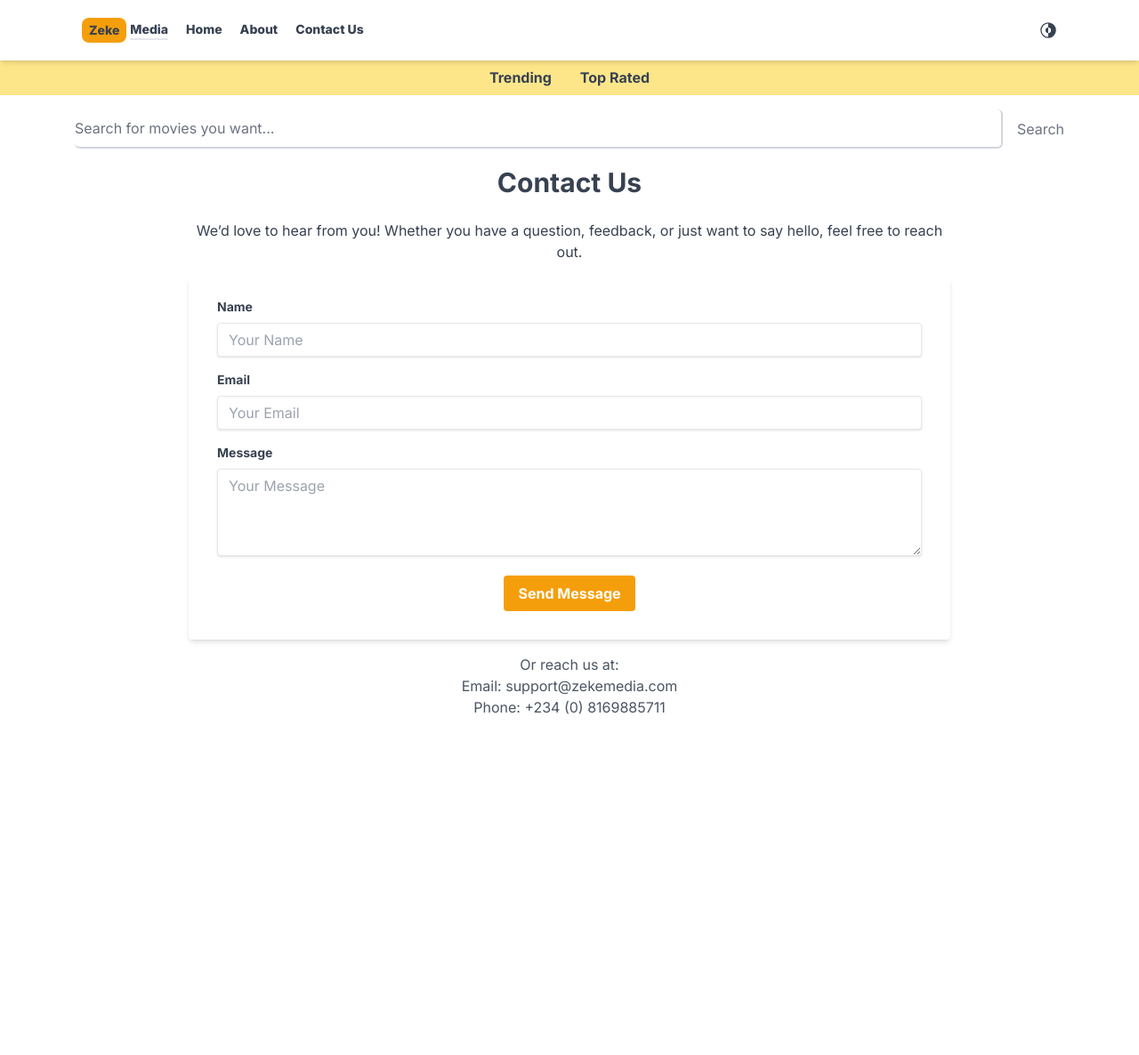
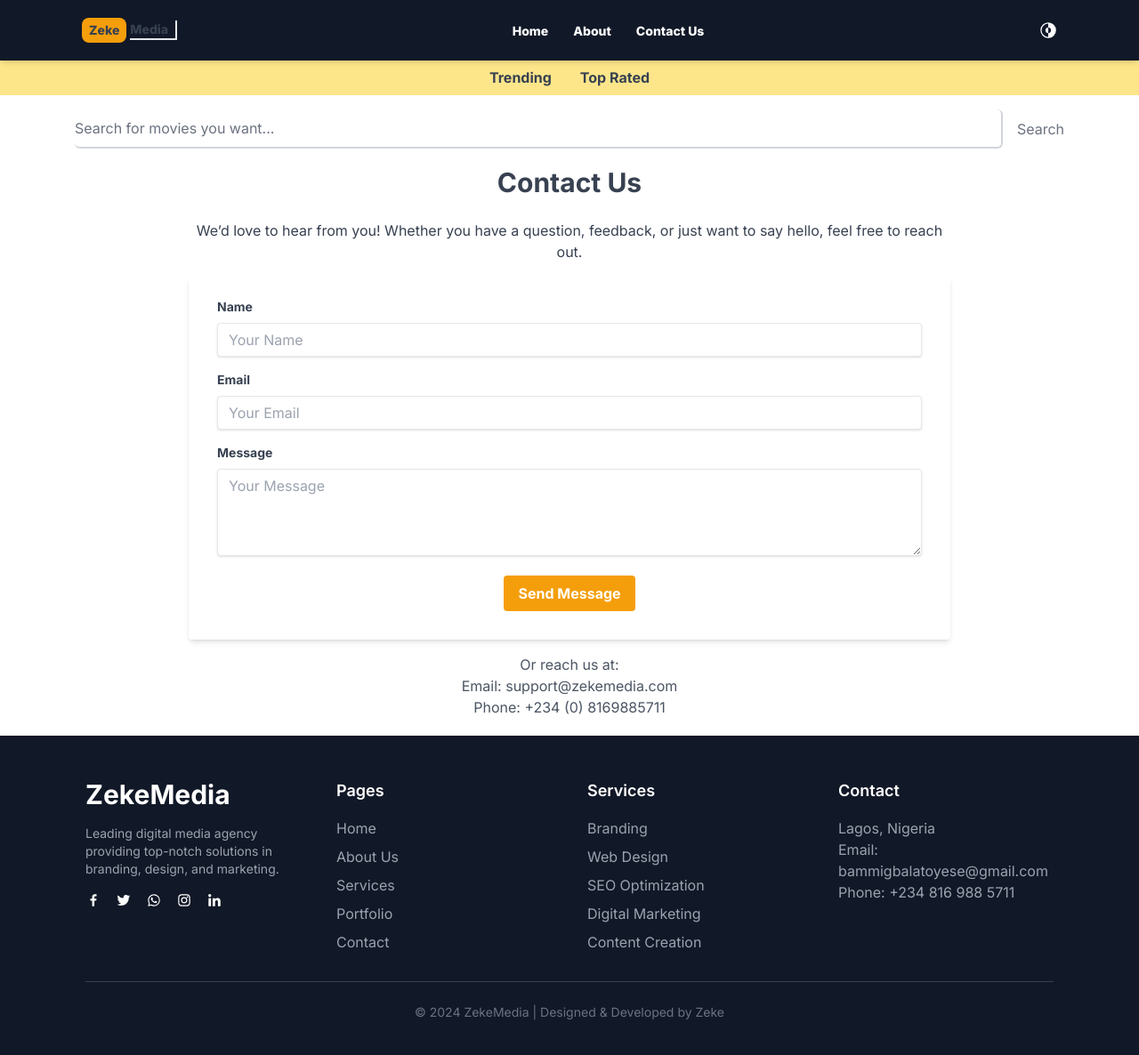
Before and after one commit to Bammytoye/zekemedia, a Next.js app: page /contact in a window 1280 px wide. Shown: the top 1186 px of the page at 89% size. Before the commit the page ends 867 px from the top, so only its background shows below. Built offline with nearby package versions, Linux system fonts and the light colour scheme.

Commit message:
'finaltouch'

```diff
--- a/src/app/error.jsx
+++ b/src/app/error.jsx
@@ -7,7 +7,7 @@ export default function Error({ error, reset }) {
     }, [error]);
 
     return (
-        <div className='flex flex-col justify-center items-center mt-52'>
+        <div className='flex flex-col justify-center items-center py-52'>
             <h1>Something went wrong. Please try again later...</h1>
             <button
                 className="hover:text-amber-500 italic"
--- a/src/app/layout.js
+++ b/src/app/layout.js
@@ -4,12 +4,13 @@ import Header from "@/components/Header";
 import SearchBox from "@/components/SearchBox";
 import Provider from "./Provider";
 import Navbar from "@/components/Navbar";
+import Footer from "@/components/Footer";
 
 const inter = Inter({ subsets: ["latin"] });
 
 export const metadata = {
-  title: "Zeke Media",
-  description: "Different Movies - 🧑‍💻Code with Zeke",
+  title: "Zeke Media | 👨🏻‍💻 Code with Zeke",
+  description: "Interesting Movies",
 };
 
 export default function RootLayout({ children }) {
@@ -21,6 +22,7 @@ export default function RootLayout({ children }) {
           <Navbar />
           <SearchBox />
           {children}
+          <Footer />
         </Provider>
       </body>
     </html>
--- a/src/app/loading.jsx
+++ b/src/app/loading.jsx
@@ -3,7 +3,7 @@ import Image from 'next/image';
 
 export default function Loading() {
     return (
-        <div className='flex justify-center text-center mt-56'>
+        <div className='flex justify-center text-center py-40'>
             <Image src="/loading.svg" alt="Loading..." width={100} height={100} />
         </div>
     );
--- a/src/app/movie/[Id]/page.jsx
+++ b/src/app/movie/[Id]/page.jsx
@@ -1,5 +1,6 @@
 import React from 'react';
 import Image from 'next/image';
+import Link from 'next/link';
 
 
 export default async function page({ params }) {
@@ -16,14 +17,13 @@ export default async function page({ params }) {
         <div className='w-full'>
             <div className='p-4 md:pt-8 flex flex-col md:flex-row content-center max-w-6xl mx-auto md:space-y-6'>
                 <Image
-                        src={`https://image.tmdb.org/t/p/original/${
-                        movie.backdrop_path || movie.poster_path
+                    src={`https://image.tmdb.org/t/p/original/${movie.backdrop_path || movie.poster_path
                         }`}
                     alt=''
                     width={500}
                     height={300}
                     className='rounded-lg'
-                        style={{maxWidth: '100%', height: '100%'}}
+                    style={{ maxWidth: '100%', height: '100%' }}
                 />
                 <div className='p-3'>
                     <h2 className='text-lg mb-3 font-bold '>{movie.title || movie.name}</h2>
@@ -36,6 +36,9 @@ export default async function page({ params }) {
                         <span className='font-semibold mr-1'>Rating:</span>
                         {movie.vote_count}
                     </p>
+                <Link href='/' className='bg-gray-400 py-2 px-4 rounded-xl'>
+                    Back
+                </Link>
                 </div>
             </div>
         </div>
--- a/src/components/Card.jsx
+++ b/src/components/Card.jsx
@@ -15,7 +15,7 @@ export default function Card({ result }) {
                     alt='Movie Image'
                     width={500}
                     height={300}
-                    className='sm:rounded-t-lg group-hover:opacity-75 transition-opacity duration-300'
+                    className='sm:rounded-t-lg group-hover:opacity-75 transition-opacity duration-300 '
                 />
                 <div className="p-2">
                     <h2 className='text-lg font-bold '>{result.title || result.name}</h2>
--- a/src/components/DarkModeSwitch.jsx
+++ b/src/components/DarkModeSwitch.jsx
@@ -22,7 +22,7 @@ export default function DarkModeSwitch() {
                     :
                     <IoInvertModeOutline
                         onClick={() => setTheme('dark')}
-                        className='text-xl cursor-pointer hover:text-amber-500' />
+                        className='text-xl font-white text-white cursor-pointer hover:text-amber-500' />
             )}
         </div>
 
--- /dev/null
+++ b/src/components/Footer.jsx
@@ -0,0 +1,66 @@
+import React from "react";
+import { BiLogoFacebook, BiLogoInstagram, BiLogoLinkedin, BiLogoTwitter, BiLogoWhatsapp } from "react-icons/bi";
+
+function Footer() {
+    return (
+        <footer className="text-white py-12 px-6 md:px-24 bg-gray-900">
+            <div className="grid grid-cols-1 md:grid-cols-4 gap-10 border-b border-gray-700 pb-8">
+                {/* Logo & Description */}
+                <div className="flex flex-col gap-4">
+                    <div className="flex items-center gap-3">
+                        <h2 className="text-3xl font-bold">ZekeMedia</h2>
+                    </div>
+                    <p className="text-gray-400 text-sm">
+                        Leading digital media agency providing top-notch solutions in branding, design, and marketing.
+                    </p>
+                    <div className="flex gap-4 text-lg">
+                        <BiLogoFacebook className="cursor-pointer hover:text-blue-500" />
+                        <BiLogoTwitter className="cursor-pointer hover:text-blue-400" />
+                        <BiLogoWhatsapp className="cursor-pointer hover:text-green-500" />
+                        <BiLogoInstagram className="cursor-pointer hover:text-pink-500" />
+                        <BiLogoLinkedin className="cursor-pointer hover:text-blue-600" />
+                    </div>
+                </div>
+
+                {/* Navigation Links */}
+                <div>
+                    <h3 className="text-lg font-semibold mb-4">Pages</h3>
+                    <ul className="text-gray-400 space-y-2">
+                        <li className="hover:text-white cursor-pointer">Home</li>
+                        <li className="hover:text-white cursor-pointer">About Us</li>
+                        <li className="hover:text-white cursor-pointer">Services</li>
+                        <li className="hover:text-white cursor-pointer">Portfolio</li>
+                        <li className="hover:text-white cursor-pointer">Contact</li>
+                    </ul>
+                </div>
+
+                {/* Services */}
+                <div>
+                    <h3 className="text-lg font-semibold mb-4">Services</h3>
+                    <ul className="text-gray-400 space-y-2">
+                        <li className="hover:text-white cursor-pointer">Branding</li>
+                        <li className="hover:text-white cursor-pointer">Web Design</li>
+                        <li className="hover:text-white cursor-pointer">SEO Optimization</li>
+                        <li className="hover:text-white cursor-pointer">Digital Marketing</li>
+                        <li className="hover:text-white cursor-pointer">Content Creation</li>
+                    </ul>
+                </div>
+
+                {/* Contact */}
+                <div>
+                    <h3 className="text-lg font-semibold mb-4">Contact</h3>
+                    <p className="text-gray-400">Lagos, Nigeria</p>
+                    <p className="text-gray-400">Email: bammigbalatoyese@gmail.com</p>
+                    <p className="text-gray-400">Phone: +234 816 988 5711</p>
+                </div>
+            </div>
+
+            {/* Footer Bottom */}
+            <div className="text-center text-gray-500 text-sm mt-6">
+                © {new Date().getFullYear()} ZekeMedia | Designed & Developed by Zeke
+            </div>
+        </footer>
+    );
+}
+
+export default Footer;
--- a/src/components/Header.jsx
+++ b/src/components/Header.jsx
@@ -7,13 +7,16 @@ import DarkModeSwitch from './DarkModeSwitch';
 
 export default function Header() {
     return (
-        <div className="fixed top-0 left-0 right-0 bg-white dark:bg-gray-600 shadow-md z-50">
-            <div className='flex justify-between items-center px-7 py-5 max-w-6xl mx-auto dark:text-white'>
+        <div className="fixed top-0 left-0 right-0 bg-gray-900 shadow-md z-50">
+            <div className='flex justify-between items-center px-7 py-5 max-w-6xl mx-auto'>
                 <div className="flex space-x-5">
                     <Link href={'/'} className='flex gap-1 items-center cursor-pointer'>
-                        <span className='text-sm bg-amber-500 hover:text-white dark:hover:text-gray-700 py-1 px-2 rounded-lg font-extrabold'>Zeke</span>
-                        <span className='text-sm hidden sm:inline font-extrabold hover:text-amber-500 dark:text-amber-500 dark:hover:text-white border-b-2 dark:hover:border-white hover:border-amber-500'>Media</span>
+                        <span className='text-sm bg-amber-500 hover:text-white py-1 px-2 rounded-lg font-extrabold'>Zeke</span>
+                        <span className='text-sm hidden sm:inline font-extrabold border-r-2 pr-2 hover:text-amber-500 dark:text-amber-500 dark:hover:text-white border-b-2 dark:hover:border-white hover:border-amber-500'>Media</span>
                     </Link>
+                </div>
+
+                <div className='flex gap-7'>
                     <MenuBar title="Home" address="/" Icon={TbHomeMove} />
                     <MenuBar title="About" address="/about" Icon={IoInformationCircle} />
                     <MenuBar title="Contact Us" address="/contact" Icon={IoInformationCircle} />
--- a/src/components/MenuBar.jsx
+++ b/src/components/MenuBar.jsx
@@ -3,9 +3,9 @@ import React from 'react'
 
 export default function MenuBar({ title, address, Icon}) {
     return (
-        <Link href={address} className='hover:text-amber-500 dark:text-amber-500 dark:hover:text-white'>
+        <Link href={address} className='hover:text-amber-500 '>
             <Icon className="sm:hidden text-3xl"/>
-            <p className="hidden sm:inline text-sm hover:border-b-2 border-amber-500 dark:border-white font-extrabold">{title}</p>
+            <p className="hidden sm:inline text-sm hover:border-b-2 text-white border-amber-500 font-extrabold">{title}</p>
         </Link>
     )
 }
--- a/src/components/NavbarItem.jsx
+++ b/src/components/NavbarItem.jsx
@@ -11,7 +11,7 @@ export default function NavbarItem({ title, param }) {
         <div>
             <Link
                 href={`/?genre=${param}`}
-                className='dark:text-black hover:text-amber-500 hover:border-b-2 border-amber-500 font-bold dark:hover:border-b-2 dark:border-amber-500 dark:hover:text-amber-500'
+                className='dark:text-white hover:text-amber-500 hover:border-b-2 border-amber-500 font-bold dark:hover:border-b-2 dark:border-amber-500 dark:hover:text-amber-500'
                 >
                 {title}
             </Link>
--- a/src/components/SearchBox.jsx
+++ b/src/components/SearchBox.jsx
@@ -27,7 +27,7 @@ export default function SearchBox() {
             />
             <button
                 aria-label="Search"
-                className="text-amber-500 disabled:text-gray-500 outline-none"
+                className="text-amber-500 disabled:text-gray-500 outline-none cursor-pointer"
                 disabled={search.trim() === ''}
             >
                 Search
```
Lines whose indentation alone changed are shown as unchanged.
